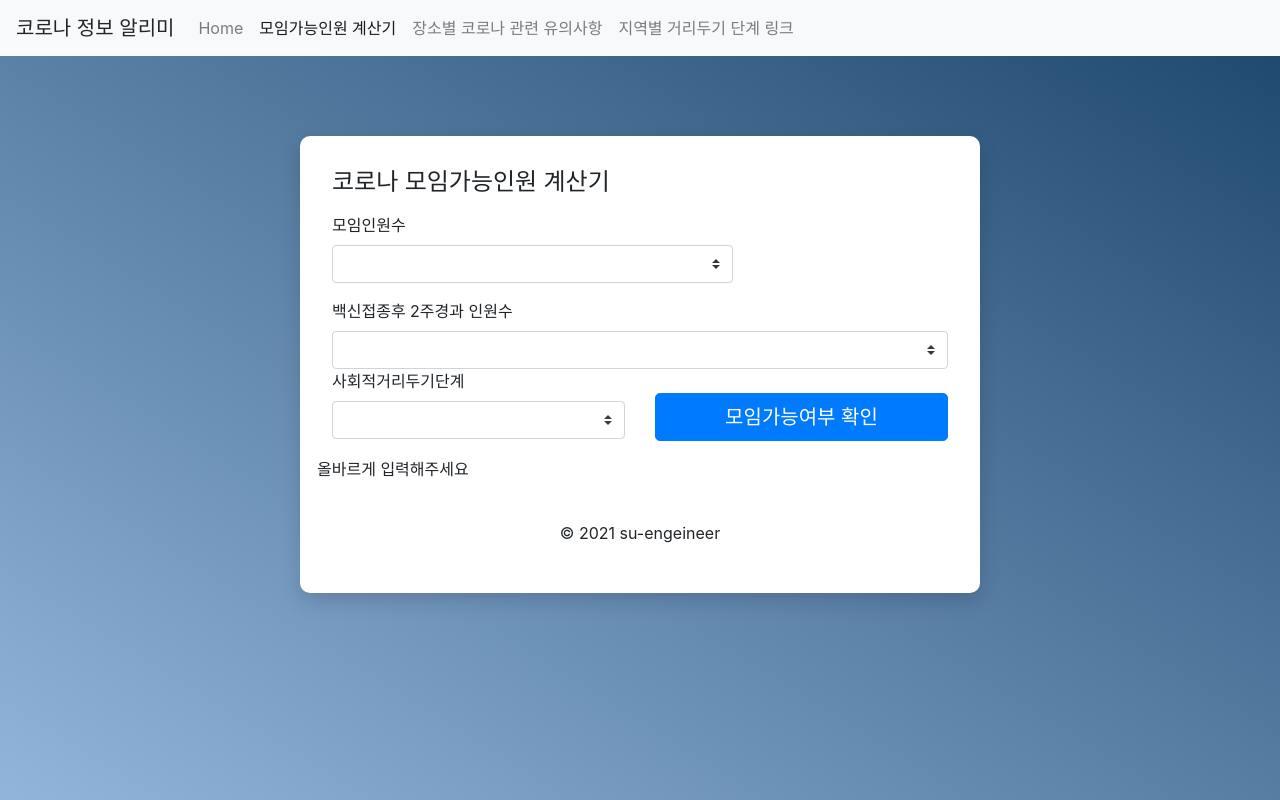
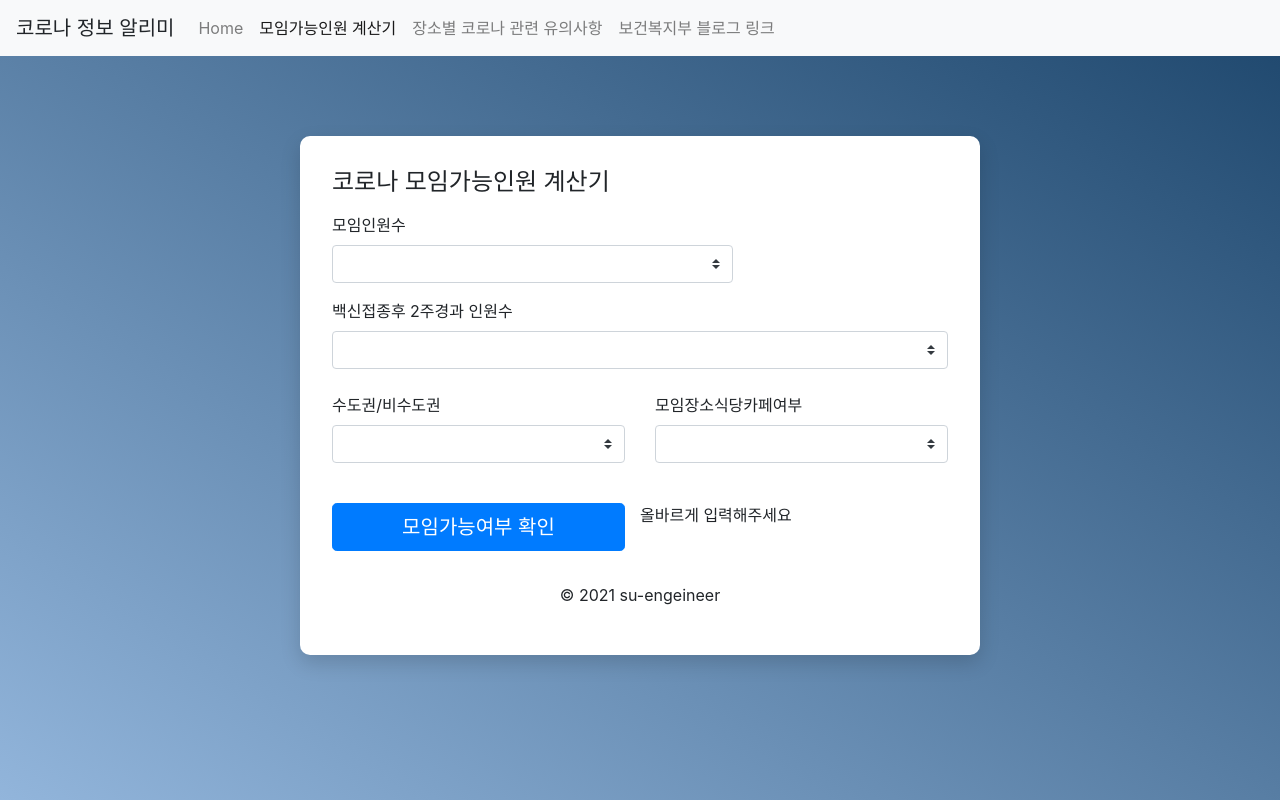
Before and after one commit to birdhk71/eks-k8s-project, a Flask app: page /corona_moim in a window 1280 px wide. Run offline with Flask 2, Linux system fonts and the light colour scheme; some libraries are stand-ins or nearby versions.

Commit message:
CICD after

```diff
--- a/app/app.py
+++ b/app/app.py
@@ -4,18 +4,19 @@ from flask_mysqldb import MySQL
 import MySQLdb.cursors
 import os
 from dotenv import load_dotenv
-
-
 import secrets
 import member_cal
 from flask import Flask
 
+
+
+
+
+
+
 app = Flask(__name__)
 
 load_dotenv()
-
-
-
 secret_key= secrets.token_hex(16)
 app.secret_key = secret_key
 
@@ -25,42 +26,41 @@ app.config['MYSQL_PASSWORD'] = os.environ.get("MYSQL_PASSWORD")
 app.config['MYSQL_DB'] = os.environ.get("MYSQL_DB")
 app.config['MYSQL_PORT'] = int(os.environ.get("MYSQL_PORT"))
 
+
+
+
+
 # Intialize MySQL
 mysql = MySQL(app)
 
 location_type=''
+
+
+
+
 @app.route('/')
 def index():
     return render_template('index.html')
+
+@app.route('/corona_moim')
+def corona_moim():
+
+    metropolitanArea=request.args.get('수도권/비수도권')
+    moimN=request.args.get('모임인원')
+    vaccineN=request.args.get('백신2차접종2주경과인원')
+    moimLocation=request.args.get('모임장소식당카페여부')
+
+    result_app=member_cal.cal_moim(metropolitanArea,moimN,vaccineN,moimLocation)
+
+    return render_template('corona_moim.html',result=result_app)
 
 
 
 
 
-@app.route('/corona_moim')
-def corona_moim():
-
-
-    coronaWarninglevel=request.args.get('사회적거리두기단계')
-    moimN=request.args.get('모임인원')
-    vaccineN=request.args.get('백신2차접종2주경과인원')
-
-
-    result_app=member_cal.cal_moim(coronaWarninglevel,moimN,vaccineN)
-
-    return render_template('corona_moim.html',result=result_app)
-
-
-
 @app.route('/location_search')
 def location_search():
-
-
-
     location_type = request.args.get('location_type')
-    # MySQL DB에 해당 계정 정보가 있는지 확인
-
-
     cursor = mysql.connection.cursor(MySQLdb.cursors.DictCursor)
     cursor.execute('SELECT 비고 FROM location WHERE 구분 = %s',(location_type,))
     location_type_notice = cursor.fetchall()
@@ -69,12 +69,15 @@ def location_search():
         print(type(location_type_notice))
         location_type_notice=location_type_notice[0]
         location_type_notice=location_type_notice['비고']
-
-
         notice_app = location_type_notice
     else:
         notice_app = '종류를 골라주십시오 '
+    return render_template('location_search.html',
+           notice=notice_app,location=location_type)
 
-    return render_template('location_search.html', notice=notice_app, location=location_type)
+
+
+
+
 if __name__ == '__main__':
     app.run('0.0.0.0', port=80, debug=True)
--- a/app/member_cal.py
+++ b/app/member_cal.py
@@ -1,51 +1,46 @@
-#조건문을 시간, 명수 단계
 
-
-#request 로 받아와서 변수 뒤에 re를 붙여서 매개변수 이름을 정했음
-#차례 대로 사회적 거리두기 단계, 모임인원, 백신접종인원, 모임 시간 18시 이후여부
-def cal_moim(coronaWarninglevelGet,moimNGet,vaccineNGet):
-    coronaWarninglevel=coronaWarninglevelGet
+# 차례대호 수도권 여부, 모임명수, 백신 2차접종 2주경과인원, 모임 장소 종류(식당/카페 인지 확인)
+def cal_moim(metropolitanAreaGet,moimNGet,vaccineNGet,moimLocationGet):
+    metropolitanArea=metropolitanAreaGet
     moimN=moimNGet
     vaccineN=vaccineNGet
-
+    moimLocation=moimLocationGet
 
     try:
-        if(coronaWarninglevel=='4'):
-            MaxLimitN=8
-            MinLimitN=4
-            moimN=int(moimN)
-            vaccineN=int(vaccineN)
-            if(moimN<=MaxLimitN):
-                if (moimN-vaccineN<=MinLimitN):
-                    return '모임 가능'
-                else:
-                    return '모임 불가능'
-            else:
-                return '모임 불가능'
-        elif(coronaWarninglevel=='3'):
+        if(metropolitanArea=='수도권'):
             MaxLimitN=10
             MinLimitN=4
             moimN=int(moimN)
             vaccineN=int(vaccineN)
             if(moimN<=MaxLimitN):
-                if (moimN-vaccineN<=MinLimitN):
+                if(moimLocation=='식당/카페'):
+                    if (moimN-vaccineN<=MinLimitN):
+                        return '모임 가능'
+                    else:
+                        return '모임 불가능'
+                elif(moimLocation=='기타모임장소'):
                     return '모임 가능'
                 else:
-                    return '모임 불가능'
+                    return '올바르게 입력해주세요'
             else:
                 return '모임 불가능'
-
-        elif(coronaWarninglevel=='2'):
-            MaxLimitN=10
+        elif(metropolitanArea=='비수도권'):
+            MaxLimitN=12
+            MinLimitN=4
             moimN=int(moimN)
             vaccineN=int(vaccineN)
-            if(moimN<MaxLimitN):
-                return '모임 가능'
+            if(moimN<=MaxLimitN):
+                if(moimLocation=='식당/카페'):
+                    if (moimN-vaccineN<=MinLimitN):
+                        return '모임 가능'
+                    else:
+                        return '모임 불가능'
+                elif(moimLocation=='기타모임장소'):
+                    return '모임 가능'
+                else:
+                    return '올바르게 입력해주세요'
             else:
                 return '모임 불가능'
-
-        elif(coronaWarninglevel=='1'):
-            return  '방역수칙 준수하여 모임 권장 합니다(구체적 명수제한 X)'
         else:
             return '올바르게 입력해주세요'
     except:
--- a/app/templates/corona_moim.html
+++ b/app/templates/corona_moim.html
@@ -5,7 +5,7 @@
     <meta charset="UTF-8">
     <meta http-equiv="X-UA-Compatible" content="IE=edge">
     <meta name="viewport" content="width=device-width, initial-scale=1.0">
-    <title>코로나 방역 모임가능인원 계산기 </title>
+    <title>모임가능인원 계산기</title>
     <!-- Bootstrap CSS -->
     <link rel="stylesheet" href="https://stackpath.bootstrapcdn.com/bootstrap/4.3.1/css/bootstrap.min.css" integrity="sha384-ggOyR0iXCbMQv3Xipma34MD+dH/1fQ784/j6cY/iJTQUOhcWr7x9JvoRxT2MZw1T" crossorigin="anonymous">
     <style>
@@ -18,7 +18,6 @@
             background: -o-linear-gradient(bottom left, #92b5db 0%, #1d466c 100%);
             background: linear-gradient(to top right, #92b5db 0%, #1d466c 100%);
         }
-
         .input-form {
             max-width: 680px;
             margin-top: 80px;
@@ -31,39 +30,21 @@
             -moz-box-shadow: 0 8px 20px 0 rgba(0, 0, 0, 0.15);
             box-shadow: 0 8px 20px 0 rgba(0, 0, 0, 0.15)
         }
-
         .controller .tbl .range-slider__value {
-
             display: none;
-
         }
-
-
-
         @media screen and (-webkit-min-device-pixel-ratio:0) {
-
             .controller .tbl .range-slider__value {
-
                 display: inline-block;
-
                 position: relative;
-
                 width: 45px;
-
                 padding: 5px;
-
                 margin: 0 0 0 8px;
-
                 font-size: 13px;
-
                 color: #444;
-
                 text-align: center;
-
                 background: #e3f1fe;
             }
-
-
         }
     </style>
 </head>
@@ -78,14 +59,14 @@
             <span class="text-muted"> <a class="nav-item nav-link" onClick="location.href='location_search'">장소별 코로나 관련 유의사항</a></span>
         </button>
         <button class="navbar-toggler" type="button" data-toggle="collapse" data-target="#navbarNavAltMarkup" aria-controls="navbarNavAltMarkup" aria-expanded="false" aria-label="Toggle navigation">
-            <span class="text-muted"> <a class="nav-item nav-link" href="http://ncov.mohw.go.kr/regSocdisBoardView.do" target="_blank">지역별 거리두기 단계 링크</a></span>
+            <span class="text-muted"> <a class="nav-item nav-link" href="https://m.blog.naver.com/mohw2016/222552369172" target="_blank">보건복지부 블로그 링크</a></span>
         </button>
         <div class="collapse navbar-collapse" id="navbarNavAltMarkup">
             <div class="navbar-nav">
                 <a class="nav-item nav-link" onClick="location.href='/'">Home</a>
                 <a class="nav-item nav-link active" href="#">모임가능인원 계산기<span class="sr-only">(current)</span></a>
                 <a class="nav-item nav-link" onClick="location.href='location_search'">장소별 코로나 관련 유의사항</a>
-                <a class="nav-item nav-link" href="http://ncov.mohw.go.kr/regSocdisBoardView.do" target="_blank">지역별 거리두기 단계 링크</a>
+                <a class="nav-item nav-link" href="https://m.blog.naver.com/mohw2016/222552369172" target="_blank">보건복지부 블로그 링크</a>
             </div>
         </div>
     </nav>
@@ -101,6 +82,8 @@
                                 <label for="root">모임인원수</label>
                                 <select class="custom-select d-block w-100" id="root" name="모임인원">
                                     <option value=""></option>
+                                    <option value="12">12</option>
+                                    <option value="11">11</option>
                                     <option value="10">10</option>
                                     <option value="9">9</option>
                                     <option value="8">8</option>
@@ -124,6 +107,8 @@
                             <label for="root">백신접종후 2주경과 인원수 </label>
                             <select class="custom-select d-block w-100" id="root" name="백신2차접종2주경과인원">
                                 <option value=""></option>
+                                <option value="12">12</option>
+                                <option value="11">11</option>
                                 <option value="10">10</option>
                                 <option value="9">9</option>
                                 <option value="8">8</option>
@@ -139,26 +124,32 @@
                             <div class="invalid-feedback"> 백신접종후 2주 경과인원 명수를 입력해주세요.
                             </div>
                         </div>
+                        <br>
                         <div class="row">
                             <div class="col-md-6 mb-3">
-                                <label for="root">사회적거리두기단계</label>
-                                <select class="custom-select d-block w-100" id="root" name="사회적거리두기단계">
+                                <label for="root">수도권/비수도권</label>
+                                <select class="custom-select d-block w-100" id="root" name="수도권/비수도권">
                                     <option value=""></option>
-                                    <option value="4">4단계</option>
-                                    <option value="3">3단계</option>
-                                    <option value="2">2단계</option>
-                                    <option value="1">1단계</option>
+                                    <option value="수도권">수도권</option>
+                                    <option value="비수도권">비수도권</option>
                                 </select>
-                                <div class="invalid-feedback"> 사회적 거리두기단계가 몇단계인지 선택해주세요 </div>
+                                <div class="invalid-feedback"> 수도권 비수도권 중 선택해주세요 </div>
+                            </div>
+                            <div class="col-md-6 mb-3">
+                                <label for="root">모임장소식당카페여부</label>
+                                <select class="custom-select d-block w-100" id="root" name="모임장소식당카페여부">
+                                    <option value=""></option>
+                                    <option value="식당/카페">식당/카페</option>
+                                    <option value="기타모임장소">기타모임장소</option>
+                                </select>
+                                <div class="invalid-feedback"> 모임장소종류 를 선택해주세요 </div>
                             </div>
                             <div class="col-md-6 mb-3">
                                 <div class="mb-4"></div>
                                 <button class="btn btn-primary btn-lg btn-block" type="submit">모임가능여부 확인</button>
                 </form>
             </div>
-            <a style=text-align: center>
-                {{ result }}<br><br>
-            </a>
+                <br>{{ result }}<br><br>
         </div>
 
         <footer class="my-3 text-center text-small">
```
Also changed, not shown: app/templates/index.html (+5 -21 lines), app/static/img/redcorona.png (added).
